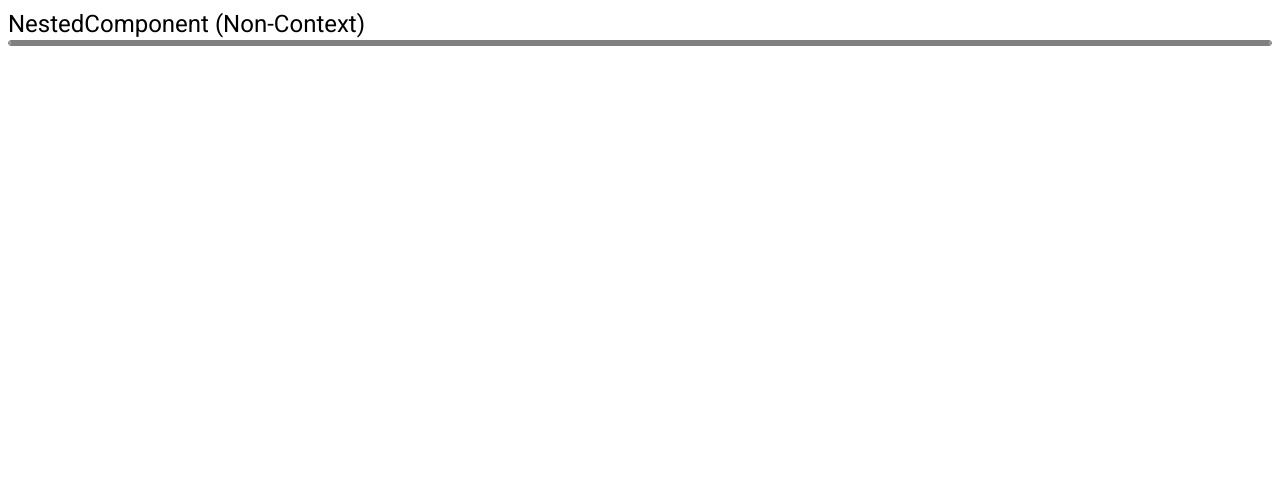
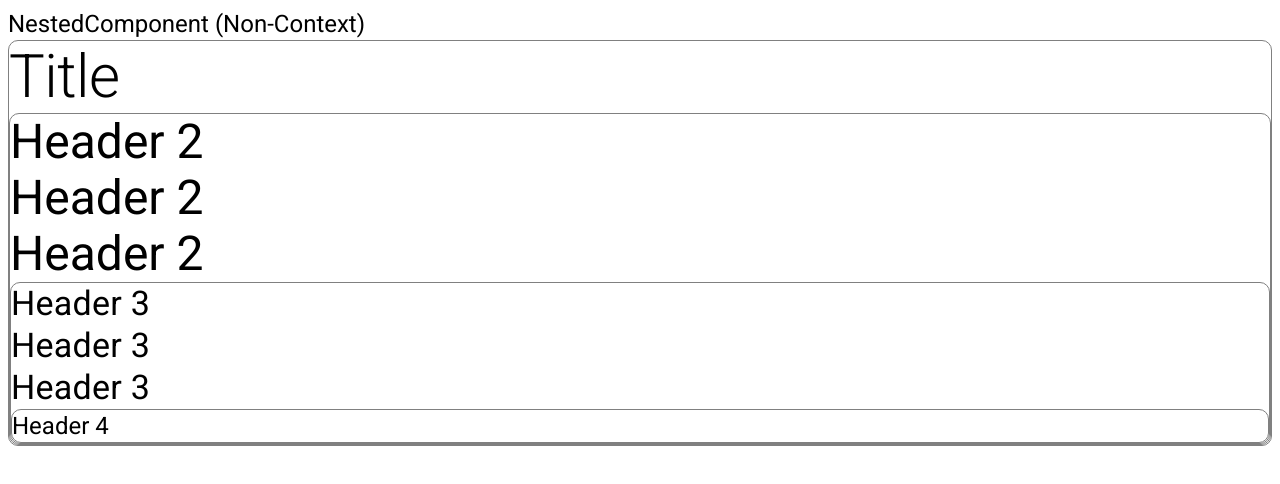
Before and after one commit to anompermadi/todo-react-a, a React (Create React App) app: page / in a window 1280 px wide. Shown: the top 484 px of the page. Built offline with nearby package versions, Linux system fonts and the light colour scheme.

Commit message:
create useContext, otomate section reading

```diff
--- a/src/App.js
+++ b/src/App.js
@@ -7,24 +7,9 @@ import NestedComponentWithContext from "./containers/NestedComponentWithContext"
 function App() {
   return (
     <div className="App">
-      <header className="App-header">
-        {/* <img src={logo} className="App-logo" alt="logo" />
-        <p>
-          Edit <code>src/App.js</code> and save to reload.
-        </p>
-        <a
-          className="App-link"
-          href="https://reactjs.org"
-          target="_blank"
-          rel="noopener noreferrer"
-        >
-          Learn React
-        </a> */}
-
-        {/* <ToDo /> */}
-        {/* <NestedComponent /> */}
-        <NestedComponentWithContext />
-      </header>
+      {/* <ToDo /> */}
+      {/* <NestedComponent /> */}
+      <NestedComponentWithContext />
     </div>
   );
 }
--- a/src/components/NestedComponentHeader.jsx
+++ b/src/components/NestedComponentHeader.jsx
@@ -1,7 +1,11 @@
-import React from "react";
+import React, { useContext } from "react";
 import { Typography } from "@mui/material";
 
-const NestedComponentHeader = ({ level, children }) => {
+import { LevelContext } from "../contexts/LevelContext";
+
+const NestedComponentHeader = ({ children }) => {
+  const level = useContext(LevelContext);
+
   switch (level) {
     case 1:
       return <Typography variant="h1">{children}</Typography>;
--- a/src/components/NestedComponentSection.jsx
+++ b/src/components/NestedComponentSection.jsx
@@ -1,7 +1,10 @@
-import React from "react";
+import React, { useContext } from "react";
 import { Box } from "@mui/material";
 
+import { LevelContext } from "../contexts/LevelContext";
+
 const NestedComponentSection = (props) => {
+  const level = useContext(LevelContext);
   return (
     <Box
       sx={{
@@ -9,7 +12,9 @@ const NestedComponentSection = (props) => {
         borderRadius: "10px",
       }}
     >
-      {props.children}
+      <LevelContext.Provider value={level + 1}>
+        {props.children}
+      </LevelContext.Provider>
     </Box>
   );
 };
--- a/src/containers/NestedComponentWithContext.jsx
+++ b/src/containers/NestedComponentWithContext.jsx
@@ -8,16 +8,22 @@ const NestedComponentWithContext = () => {
     <Box>
       <Typography variant="h5">NestedComponent (Non-Context)</Typography>
 
-      <Section level={1}>
+      {/* useContext => level 1 */}
+      <Section>
         <Heading>Title</Heading>
-        <Section level={2}>
+        {/* useContext => level 1 + 1 */}
+        <Section>
           <Heading>Header 2</Heading>
           <Heading>Header 2</Heading>
           <Heading>Header 2</Heading>
-          <Section level={3}>
+          {/* useContext => level 2 + 1 */}
+          <Section>
             <Heading>Header 3</Heading>
             <Heading>Header 3</Heading>
             <Heading>Header 3</Heading>
+            <Section>
+              <Heading>Header 4</Heading>
+            </Section>
           </Section>
         </Section>
       </Section>
--- a/src/contexts.js/LevelContext.jsx
+++ b/src/contexts/LevelContext.jsx
@@ -1,3 +1,3 @@
-import React, { createContext } from "react";
+import { createContext } from "react";
 
 export const LevelContext = createContext(1);
```
